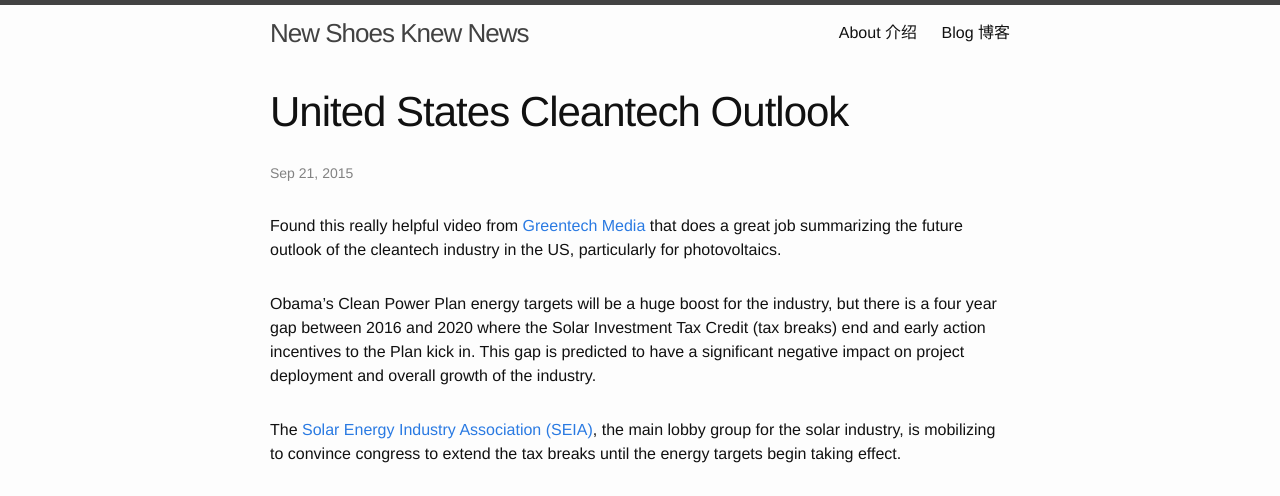
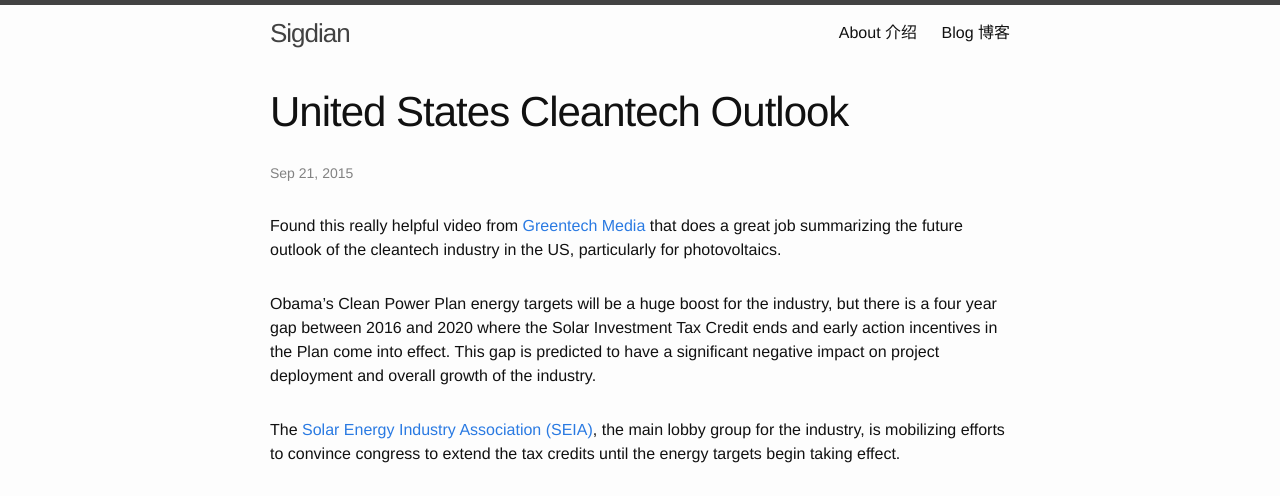
Before and after one commit to kylegraycar/kylegraycar.github.io, a Jekyll site: the page built from _posts/2015-09-21-United-States-Cleantech-Outlook.markdown, in a window 1280 px wide. Shown: the top 496 px of the page. Built offline with Jekyll 4.4.1, drawn with Linux system fonts in a browser that asks for light colours; grey boxes are pictures that could not be loaded.

Commit message:
minoredits

```diff
--- a/_config.yml
+++ b/_config.yml
@@ -1,5 +1,5 @@
 # Site settings
-title: New Shoes Knew News
+title: Sigdian
 email: kgraycar@gmail.com
 description: © 2015 Kyle Graycar
 baseurl: "" # the subpath of your site, e.g. /blog/
--- a/_posts/2015-08-17-welcome-to-jekyll.markdown
+++ b/_posts/2015-08-17-welcome-to-jekyll.markdown
@@ -1,9 +1,9 @@
 ---
 layout: post
-title:  "Hello World! 世界好！"
+title:  "Hello World! 世界好!"
 description: My first post
 date:   2015-08-17 19:15:40
-categories: jekyll update
+categories: first post
 ---
 This personal website is a little project to introduce myself to the world of programming, while enabling me to blog about my random ideas and experiences. I am totally new to this, but hopefully this can build a little foundation in web development from which I can use to apply my interests.
 
--- a/_posts/2015-09-21-United-States-Cleantech-Outlook.markdown
+++ b/_posts/2015-09-21-United-States-Cleantech-Outlook.markdown
@@ -1,16 +1,16 @@
 ---
 layout: post
 title:  "United States Cleantech Outlook"
-description: Sweet Greentech Media Vid
+description: Greentech Media Vid
 date:   2015-09-21 10:00:00
 categories: jekyll update
 ---
 
 Found this really helpful video from [Greentech Media][GTM] that does a great job summarizing the future outlook of the cleantech industry in the US, particularly for photovoltaics.
 
-Obama's Clean Power Plan energy targets will be a huge boost for the industry, but there is a four year gap between 2016 and 2020 where the Solar Investment Tax Credit \(tax breaks) end and early action incentives to the Plan kick in. This gap is predicted to have a significant negative impact on project deployment and overall growth of the industry.
+Obama's Clean Power Plan energy targets will be a huge boost for the industry, but there is a four year gap between 2016 and 2020 where the Solar Investment Tax Credit ends and early action incentives in the Plan come into effect. This gap is predicted to have a significant negative impact on project deployment and overall growth of the industry.
 
-The [Solar Energy Industry Association \(SEIA)][seia], the main lobby group for the solar industry, is mobilizing to convince congress to extend the tax breaks until the energy targets begin taking effect.
+The [Solar Energy Industry Association \(SEIA)][seia], the main lobby group for the industry, is mobilizing efforts to convince congress to extend the tax credits until the energy targets begin taking effect.
 
 <iframe width="560" height="315" src="https://www.youtube.com/embed/kV6F7jqOP5w" frameborder="0" allowfullscreen></iframe>
 Source: Rewired for Greentech Media
```
Also changed, not shown: _sass/_base.scss (line endings or trailing spaces), 12 other files.
